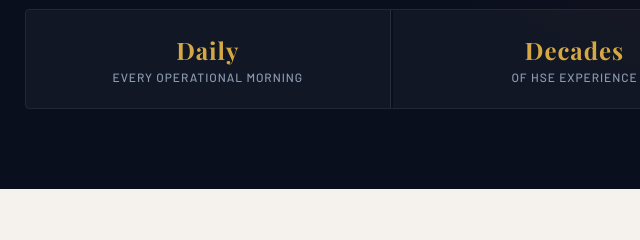
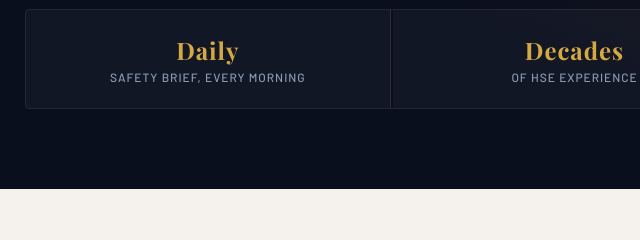
Before and after one commit to IdentisAfrica/dayzero-frontend, a plain HTML site: page index.html in a window 1280 px wide. Shown: the part 744-984 px from the top of the page, 65-705 px from the left. Drawn offline with nearby package versions, Linux system fonts and the light colour scheme; no server answers; a web font is replaced by a local one.

Commit message:
copy: clarify stat tile label to name the daily brief

```diff
--- a/index.html
+++ b/index.html
@@ -144,7 +144,7 @@ footer{background:#060810;padding:2rem}
       <button class="btn-ghost" onclick="document.getElementById('sample').scrollIntoView({behavior:'smooth'})">See Today's Brief ↓</button>
     </div>
     <div class="hero-stats">
-      <div class="stat-block"><div class="stat-num" style="font-size:1.5rem;letter-spacing:.04em">Daily</div><div class="stat-lbl">Every operational morning</div></div>
+      <div class="stat-block"><div class="stat-num" style="font-size:1.5rem;letter-spacing:.04em">Daily</div><div class="stat-lbl">Safety brief, every morning</div></div>
       <div class="stat-block"><div class="stat-num" style="font-size:1.5rem;letter-spacing:.04em">Decades</div><div class="stat-lbl">of HSE experience</div></div>
       <div class="stat-block"><div class="stat-num" style="font-size:1.5rem;letter-spacing:.04em">Zero</div><div class="stat-lbl">The only acceptable incident count</div></div>
     </div>
```
